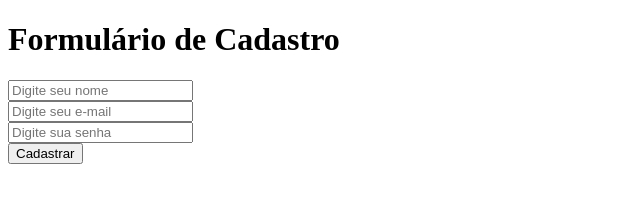
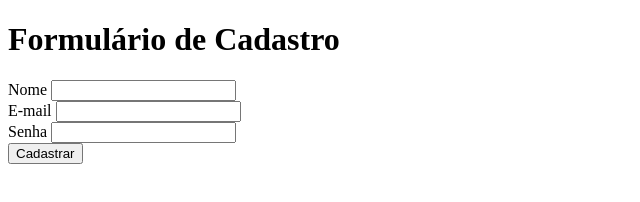
Before and after one commit to Naskinn/curso_ebac_frontend, a plain HTML site: page index.html in a window 1280 px wide. Shown: the whole page, without its empty margins (0-640 px from the left). Drawn offline with Linux system fonts and the light colour scheme.

Commit message:
formulario de cadastro

```diff
--- a/index.html
+++ b/index.html
@@ -9,9 +9,12 @@
 <body>
     <h1>Formulário de Cadastro</h1>
     <form>
-        <input type="text" placeholder="Digite seu nome"/> <br />
-        <input type="email" placeholder="Digite seu e-mail"/> <br />
-        <input type="password" placeholder="Digite sua senha"/> <br />
+        <label for="nome">Nome</label>
+        <input type="text" id="nome"/> <br />
+        <label for="email">E-mail</label>
+        <input type="email" id="email"/> <br />
+        <label for="senha">Senha</label>
+        <input type="password" id="senha"/> <br />
         <input type="submit" value="Cadastrar" />
         <!--<button type="submit" name="myButton">Cadastrar</button> -->
     </form>
```
